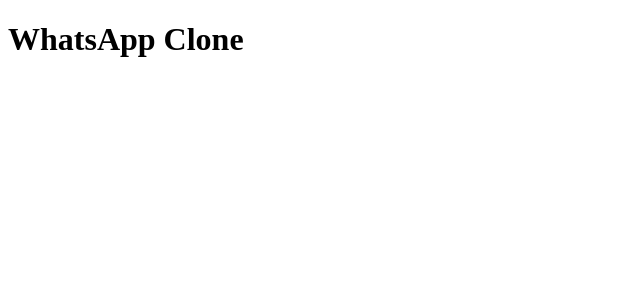
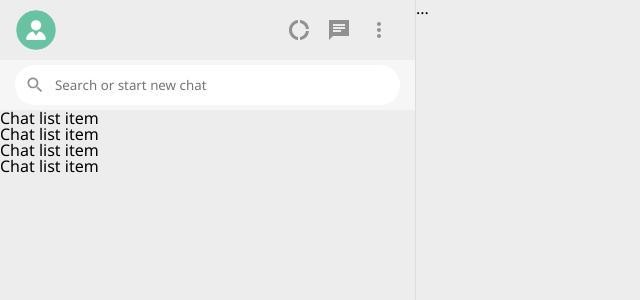
Before and after one commit to lamongabriel/whatsapp-clone, a Next.js app: page / in a window 1280 px wide. Shown: the top 300 px of the page, without its empty margins (0-640 px from the left). Built offline with nearby package versions, Linux system fonts and the light colour scheme.

Commit message:
sideBar - basic component

```diff
--- /dev/null
+++ b/src/components/ChatListItem/index.tsx
@@ -0,0 +1,3 @@
+export default function ChatListItem() {
+  return <div>Chat list item</div>;
+}
--- a/src/pages/_app.tsx
+++ b/src/pages/_app.tsx
@@ -1,4 +1,6 @@
 import type { AppProps } from 'next/app';
+
+import '../styles/global.scss';
 
 export default function App({ Component, pageProps }: AppProps) {
   return <Component {...pageProps} />;
--- a/src/pages/index.tsx
+++ b/src/pages/index.tsx
@@ -1,3 +1,52 @@
+import { Fragment, useState } from 'react';
+import Image from 'next/image';
+
+import ChatListItem from '@/components/ChatListItem';
+
+import { DonutLarge, ChatSharp, MoreVert, Search } from '@mui/icons-material';
+import styles from '../styles/pages/Home.module.scss';
+
+import defaultAvatar from '../assets/avatar.png';
+
 export default function Home() {
-  return <h1>WhatsApp Clone</h1>;
+  const [chatList] = useState([{}, {}, {}, {}]);
+
+  return (
+    <main>
+      <div className={styles.appWindow}>
+        <aside className={styles.appSideBar}>
+          <header className={styles.sideBarHeader}>
+            <Image src={defaultAvatar} alt="Avatar image" />
+            <div className={styles.headerButtons}>
+              <div className={styles.headerBtn}>
+                <DonutLarge className={styles.icon} />
+              </div>
+              <div className={styles.headerBtn}>
+                <ChatSharp className={styles.icon} />
+              </div>
+              <div className={styles.headerBtn}>
+                <MoreVert className={styles.icon} />
+              </div>
+            </div>
+          </header>
+
+          <div className={styles.sideBarSearch}>
+            <div className={styles.searchInput}>
+              <Search fontSize="small" className={styles.icon} />
+              <input type="search" placeholder="Search or start new chat" />
+            </div>
+          </div>
+
+          <div className={styles.sideBarChatList}>
+            {chatList.map((chat, key) => (
+              <Fragment key={key}>
+                <ChatListItem />
+              </Fragment>
+            ))}
+          </div>
+        </aside>
+        <div className={styles.appContent}>...</div>
+      </div>
+    </main>
+  );
 }
--- /dev/null
+++ b/src/styles/pages/Home.module.scss
@@ -0,0 +1,81 @@
+@import '../utilities/variables';
+
+.appWindow {
+  display: flex;
+  min-height: 100vh;
+  background-color: $gray-150;
+
+  width: 100%;
+}
+
+.appSideBar {
+  width: 35%;
+  max-width: 26rem;
+
+  display: flex;
+  flex-direction: column;
+  border-right: 1px solid $gray-300;
+
+  .icon {
+    color: $gray-600;
+  }
+
+  .sideBarHeader {
+    display: flex;
+    height: 3.75rem;
+    justify-content: space-between;
+    align-items: center;
+
+    padding: 0 1rem;
+
+    img {
+      width: 2.5rem;
+      height: 2.5rem;
+      border-radius: 100%;
+
+      cursor: pointer;
+    }
+
+    .headerButtons {
+      display: flex;
+
+      .headerBtn {
+        width: 2.5rem;
+        height: 2.5rem;
+        border-radius: 100%;
+
+        display: flex;
+        justify-content: center;
+        align-items: center;
+        cursor: pointer;
+      }
+    }
+  }
+
+  .sideBarSearch {
+    background-color: $gray-50;
+    border-bottom: 1px $gray-100;
+    padding: 0.3125rem 0.9375rem;
+
+    .searchInput {
+      background-color: $white;
+      height: 2.5rem;
+      border-radius: 1.25rem;
+
+      display: flex;
+      align-items: center;
+      padding: 0 0.625rem;
+
+      input {
+        flex: 1;
+        border: 0;
+        outline: 0;
+        background-color: transparent;
+        margin-left: 0.625rem;
+      }
+    }
+  }
+}
+
+.appContent {
+}
```
Also changed, not shown: src/assets/avatar.png (added), src/components/ChatListItem/styles.module.scss (added).
